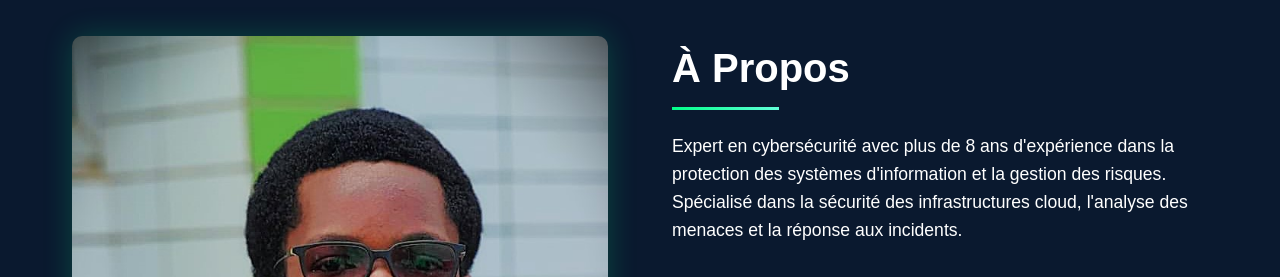
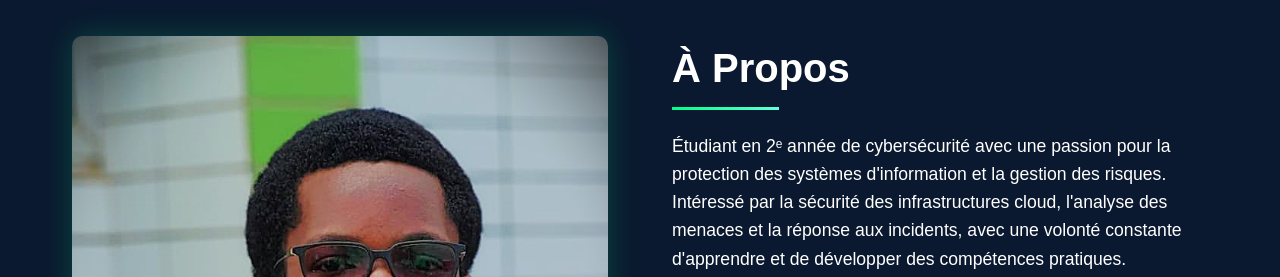
Before and after one commit to Junaid-121/CyberSec, a plain HTML site: page index.html in a window 1280 px wide. Shown: the part 1540-1817 px from the top of the page. Drawn offline with nearby package versions, Linux system fonts and the light colour scheme.

Commit message:
Update index.html
Change

```diff
--- a/index.html
+++ b/index.html
@@ -43,7 +43,7 @@
             <div class="about-content">
                 <h2 class="section-title">À Propos</h2>
                 <p class="about-text">
-                    Expert en cybersécurité avec plus de 8 ans d'expérience dans la protection des systèmes d'information et la gestion des risques. Spécialisé dans la sécurité des infrastructures cloud, l'analyse des menaces et la réponse aux incidents.
+                    Étudiant en 2ᵉ année de cybersécurité avec une passion pour la protection des systèmes d'information et la gestion des risques. Intéressé par la sécurité des infrastructures cloud, l'analyse des menaces et la réponse aux incidents, avec une volonté constante d'apprendre et de développer des compétences pratiques.
                 </p>
                 <!--  -->
                 <div class="contact-info">
```
